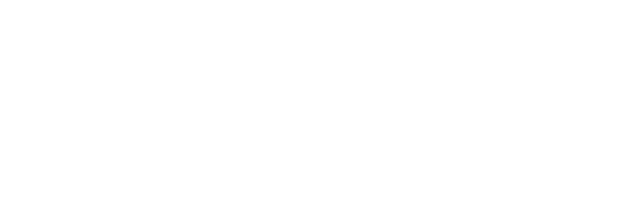
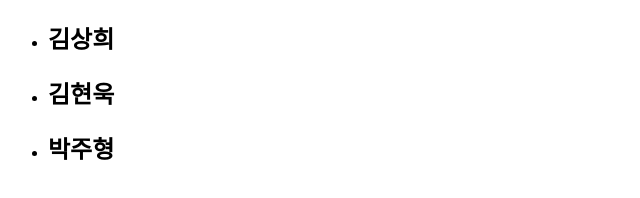
Before and after one commit to bunnycast/rbd0512, a plain HTML site: page index.html in a window 1280 px wide. Shown: the whole page, without its empty margins (0-640 px from the left). Drawn offline with Linux system fonts and the light colour scheme.

```diff
--- a/index.html
+++ b/index.html
@@ -6,6 +6,18 @@
   <title>RBD 0512 WebPage</title>
 </head>
 <body>
-
+  <section class="main">
+    <ul class="list">
+      <li class="list__item">
+        <h2>김상희</h2>
+      </li>
+      <li class="list__item">
+        <h2>김현욱</h2>
+      </li>
+      <li class="list__item">
+        <h2>박주형</h2>
+      </li>
+    </ul>
+  </section>
 </body>
 </html>
```
